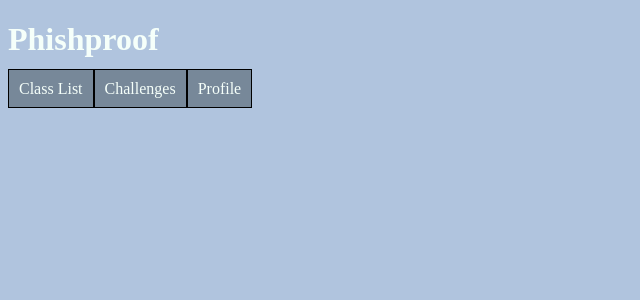
After one commit to MasonWagner/PhishProof, a Django app: page / in a window 1280 px wide. The commit adds this page. Shown: the top 300 px of the page, without its empty margins (0-640 px from the left). Run offline with Django 5.2, Linux system fonts and the light colour scheme.

Commit message:
Home page creation, navigation created, CSS updated.

```diff
--- a/phishproofapi/static/phishproofapi/styles.css
+++ b/phishproofapi/static/phishproofapi/styles.css
@@ -1,3 +1,36 @@
+#home {
+    background-color: #B0C4DE;
+}
+#hh {
+    color: #F5FFFA;
+}
+#nav {
+    display: flex;
+    list-style: none;
+    padding: 0;
+    margin: 0;
+}
+#nav li a{
+    color: #F5FFFA;
+    cursor: pointer;
+    padding: 10px;
+    border: 1px solid black;
+    margin: 0;
+    background-color: #778899;
+    text-decoration: none;;
+}
+#home-nav a:hover {
+    background-color: #708090;
+}
+#class-list-nav a:hover {
+    background-color: #708090;
+}
+#challenge-list-nav a:hover {
+    background-color: #708090;
+}
+#profile-nav a:hover {
+    background-color: #708090;
+}
 #classes {
     background-color: #B0C4DE;
 }
--- a/phishproofapi/templates/phishproofapi/class_description.html
+++ b/phishproofapi/templates/phishproofapi/class_description.html
@@ -2,7 +2,7 @@
 <!DOCTYPE html>
 <html>
     <head>
-        <title>{{ classes.name }}</title>
+        <title>Phishproof</title>
         <link rel="stylesheet" href="{% static 'phishproofapi/styles.css' %}">
         <link rel="icon" href="{% static 'phishproofapi/logo.ico' %}" type="image/x-icon">
     </head>
--- a/phishproofapi/templates/phishproofapi/class_list.html
+++ b/phishproofapi/templates/phishproofapi/class_list.html
@@ -2,7 +2,7 @@
 <!DOCTYPE html>
 <html>
 <head>
-    <title>Classes </title>
+    <title>Phishproof</title>
     <link rel="stylesheet" href="{% static 'phishproofapi/styles.css' %}">
     <link rel="icon" href="{% static 'phishproofapi/logo.ico' %}" type="image/x-icon">
 </head>
--- /dev/null
+++ b/phishproofapi/templates/phishproofapi/home.html
@@ -0,0 +1,17 @@
+{% load static %}
+<!DOCTYPE html>
+<html>
+<head>
+    <title>Phishproof</title>
+    <link rel="stylesheet" href="{% static 'phishproofapi/styles.css' %}">
+    <link rel="icon" href="{% static 'phishproofapi/logo.ico' %}" type="image/x-icon">
+</head>
+<body id="home">
+    <h1 id="hh">Phishproof</h1>
+    <ul id="nav">
+        <li id="class-list-nav"><a href="class_list/">Class List</a></li>
+        <li id="challenge-list-nav"><a href="challenge_list/">Challenges</a></li>
+        <li id="profile-nav"><a href=profile/">Profile</a></li>
+    </ul>
+</body>
+</html>
--- a/phishproofapi/urls.py
+++ b/phishproofapi/urls.py
@@ -3,6 +3,7 @@ from django.urls import path
 from . import views
 
 urlpatterns = [
+    path('', views.home, name='home'),
     path('class_list/', views.class_list, name='class_list'),
     path('class/<int:pk>/', views.class_description, name='class_description'),
 ]
--- a/phishproofapi/views.py
+++ b/phishproofapi/views.py
@@ -2,6 +2,8 @@ from django.shortcuts import render, get_object_or_404
 from .models import Classes
 
 # Create your views here.
+def home(request):
+    return render(request, 'phishproofapi/home.html', {'home': home})
 def class_list(request):
     class_list = Classes.objects.all()
     return render(request, 'phishproofapi/class_list.html', {'class_list': class_list})
```
Also changed, not shown: db.sqlite3, 1 other file.
